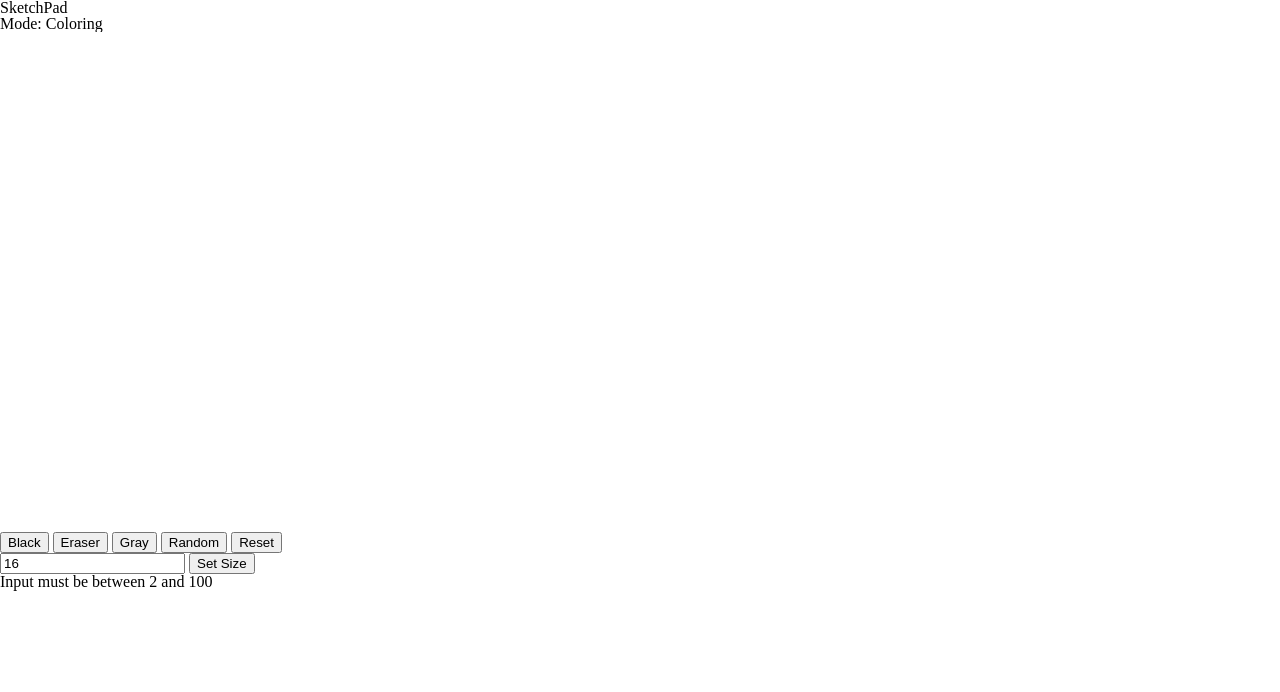
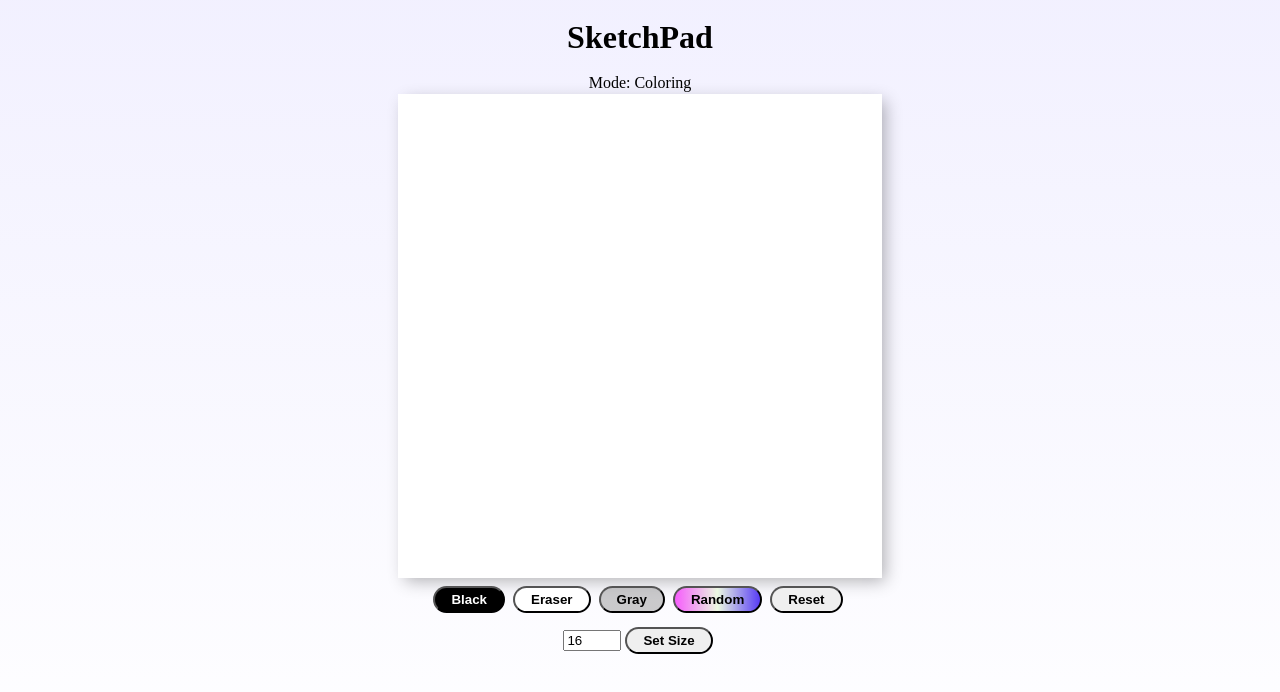
Before and after one commit to meadDashSolomon/Etch-a-Sketch, a plain HTML site: page index.html in a window 1280 px wide. Drawn offline with Linux system fonts and the light colour scheme.

Commit message:
added css styling

```diff
--- a/index.html
+++ b/index.html
@@ -16,10 +16,16 @@
       <div class="content">
         <div class="board"></div>
         <div class="buttons">
-          <button onclick="changeColor('black')">Black</button>
-          <button onclick="changeColor('white')">Eraser</button>
-          <button onclick="changeColor('gray')">Gray</button>
-          <button onclick="changeColor('random')">Random</button>
+          <button class="blackButton" onclick="changeColor('black')">
+            Black
+          </button>
+          <button class="eraserButton" onclick="changeColor('white')">
+            Eraser
+          </button>
+          <button class="grayButton" onclick="changeColor('gray')">Gray</button>
+          <button class="randomButton" onclick="changeColor('random')">
+            Random
+          </button>
           <button onclick="resetBoard()">Reset</button>
         </div>
         <div>
--- a/reset.css
+++ b/reset.css
@@ -10,7 +10,6 @@ span,
 applet,
 object,
 iframe,
-h1,
 h2,
 h3,
 h4,
--- a/styles.css
+++ b/styles.css
@@ -1,5 +1,90 @@
+.flex-container {
+  height: 100vh;
+  width: 100vw;
+  display: flex;
+  flex-direction: column;
+  align-items: center;
+  background: linear-gradient(rgba(96, 79, 252, 0.082), white);
+}
 .board {
-  width: 500px;
-  height: 500px;
+  width: 80%;
+  height: 80%;
   display: grid;
+  background-color: white;
+  box-shadow: inset 0 -3em 3em rgba(0, 0, 0, 0.1), 0 0 0 2px rgb(255, 255, 255),
+    0.3em 0.3em 1em rgba(0, 0, 0, 0.3);
 }
+.board:hover {
+  cursor: pointer;
+}
+.content {
+  display: flex;
+  flex-direction: column;
+  align-items: center;
+  min-width: 300px;
+  min-height: 300px;
+  width: 60vw;
+  height: 60vw;
+  max-width: 600px;
+  max-height: 600px;
+}
+.title {
+  display: flex;
+  justify-content: center;
+}
+.buttons {
+  margin-top: 10px;
+  margin-bottom: 10px;
+}
+button {
+  padding: 0.3em 1.2em;
+  margin: 0 0.3em 0.3em 0;
+  border-radius: 2em;
+  text-decoration: none;
+  font-weight: 600;
+  text-align: center;
+  transition: all 0.2s;
+}
+button:hover {
+  cursor: pointer;
+}
+.blackButton {
+  background-color: black;
+  color: white;
+}
+.blackButton:hover {
+  background-color: white;
+  color: black;
+}
+.grayButton {
+  background-color: rgba(128, 128, 128, 0.411);
+  color: black;
+}
+.grayButton:hover {
+  background-color: rgb(95, 95, 95);
+  color: white;
+}
+.randomButton {
+  background: linear-gradient(0.25turn, #f65cfc, #ebf8e1, #583cf6);
+}
+.randomButton:hover {
+  background: linear-gradient(0.25turn, #20ff02, #ebf8e1, #aecc03);
+}
+.eraserButton {
+  background-color: rgb(255, 255, 255);
+  color: rgb(0, 0, 0);
+}
+.eraserButton:hover {
+  background-color: white;
+  color: rgb(255, 255, 255);
+}
+input {
+  width: 50px;
+}
+
+.mode {
+  margin-bottom: 5px;
+}
+.error {
+  display: none;
+}
```
